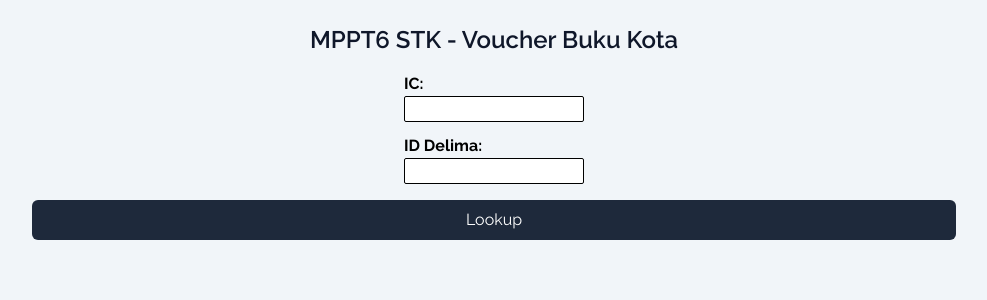
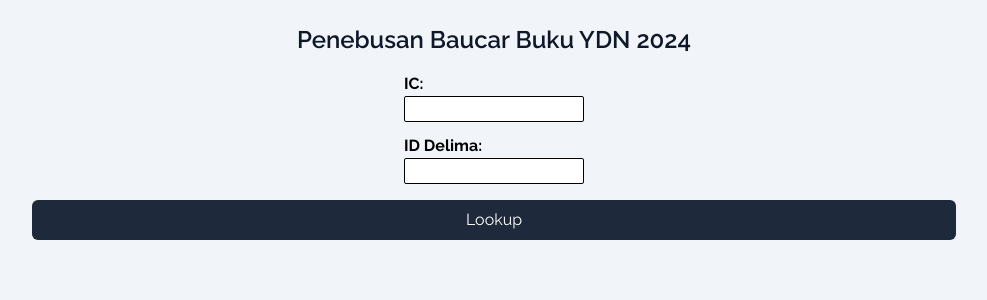
Before and after one commit to edmundlzen/stk-buku-lama, a Next.js app: page /voucher in a window 1280 px wide. Shown: the top 300 px of the page, without its empty margins (146-1133 px from the left). Built offline with nearby package versions, Linux system fonts and the light colour scheme; what tailwindcss-hero-patterns would draw is missing.

Commit message:
change page title

```diff
--- a/src/pages/voucher.tsx
+++ b/src/pages/voucher.tsx
@@ -55,10 +55,10 @@ export default function Voucher() {
   return (
     <>
       <Head>
-        <title>MPPT6 STK - Voucher Buku Kota</title>
+        <title>Penebusan Baucar Buku YDN 2024</title>
         <meta
           name="description"
-          content="Voucher Buku Kota untuk pelajar tingkatan 6 STK"
+          content="Penebusan Baucar Buku YDN 2024 untuk pelajar tingkatan 6 STK"
         />
         <link
           rel="icon"
@@ -67,7 +67,7 @@ export default function Voucher() {
       </Head>
       <main className="flex min-h-screen flex-col items-center justify-start bg-slate-100 p-6 text-center heropattern-leaf-slate-200">
         <h1 className="text-2xl font-semibold text-slate-900">
-          MPPT6 STK - Voucher Buku Kota
+          Penebusan Baucar Buku YDN 2024
         </h1>
         <div className="mt-4 flex flex-col items-start font-bold">
           <label id="ic" className="w-full text-left">
```
